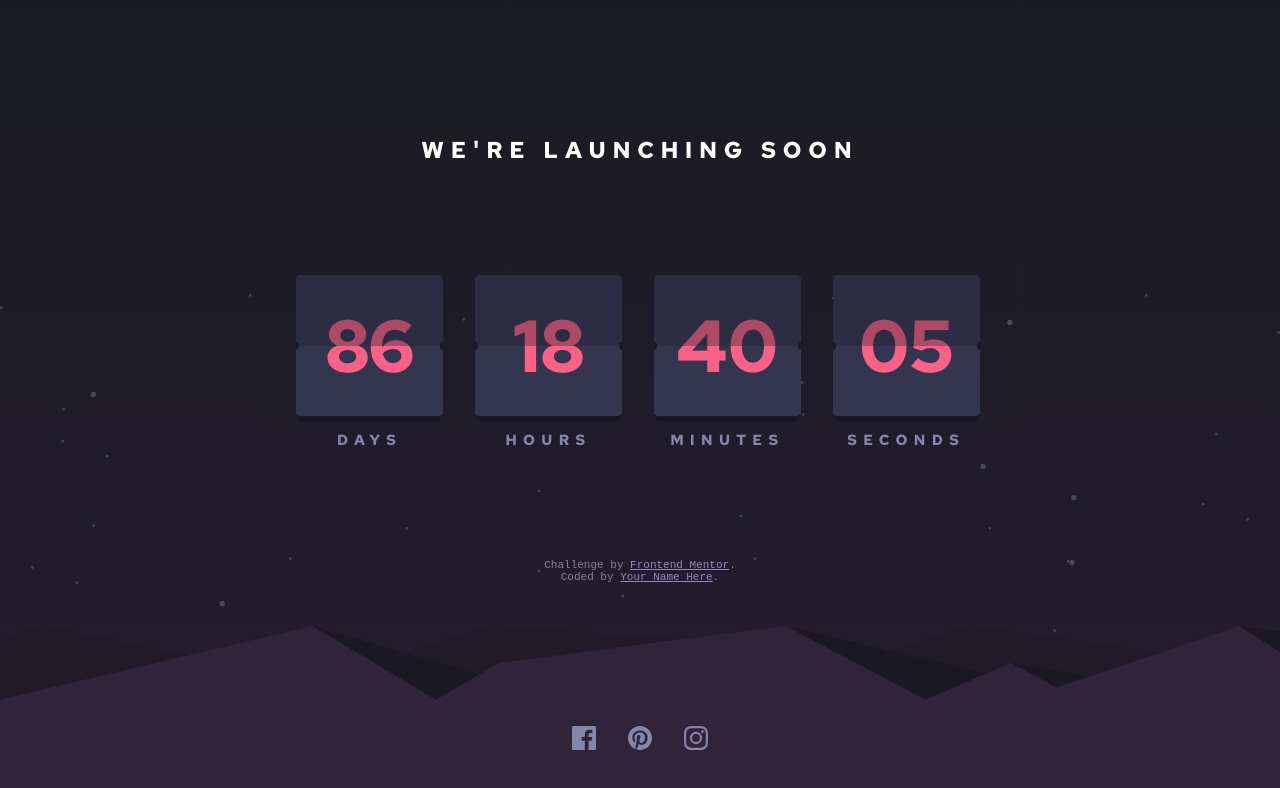
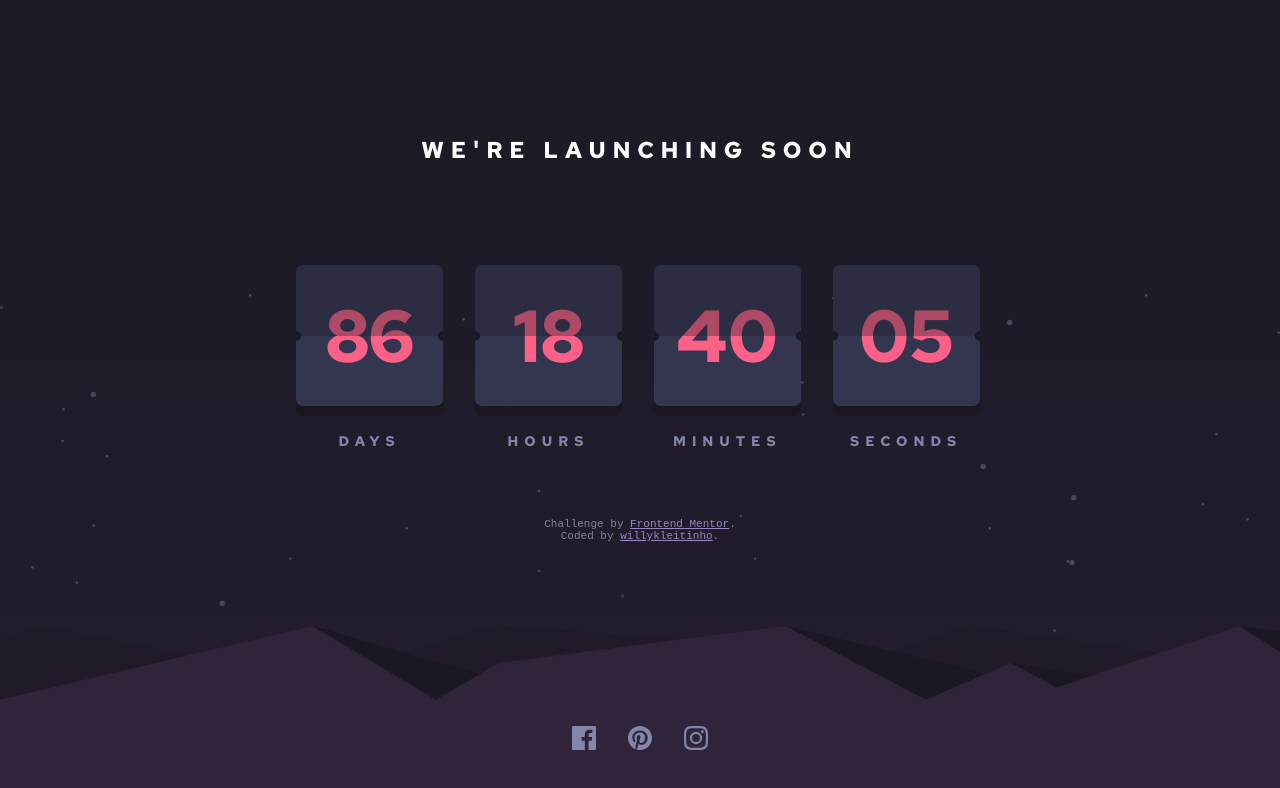
Before and after one commit to willykleitinho/launch-countdown-timer, a plain HTML site: page index.html in a window 1280 px wide. Drawn offline with Linux system fonts and the light colour scheme.

Commit message:
Refactor

```diff
--- a/index.html
+++ b/index.html
@@ -2,59 +2,84 @@
 <html lang="en">
   <head>
     <meta charset="UTF-8">
-  <meta name="viewport" content="width=device-width, initial-scale=1.0"> <!-- displays site properly based on user's device -->
+    <meta name="viewport" content="width=device-width, initial-scale=1.0">
+    <!-- displays site properly based on user's device -->
+
+    <link
+      rel="icon"
+      type="image/png"
+      sizes="32x32"
+      href="./images/favicon-32x32.png"
+   >
+    <link rel="stylesheet" href="style.css">
 
     <script src="script.js"></script>
-  <link rel="icon" type="image/png" sizes="32x32" href="./images/favicon-32x32.png">
-  <link rel="stylesheet" href="style.css">
+
     <title>Frontend Mentor | Launch countdown timer</title>
   </head>
   <body>
     <main>
       <h1>We're launching soon</h1>
 
-    <div class="container">
-      <div class="item">
-        <div class="number" >
+      <section class="container">
+        <div class="number">
+          <p>
             <span id="days-left">08</span>
+            <span class="label">Days</span>
+          </p>
           <div class="dots"></div>
         </div>
-        <div class="label">Days</div>
-      </div>
-      <div class="item">
+
         <div class="number">
+          <p>
             <span id="hours-left">23</span>
+            <span class="label">Hours</span>
+          </p>
           <div class="dots"></div>
         </div>
-        <div class="label">Hours</div>
-      </div>
-      <div class="item">
+
         <div class="number">
+          <p>
             <span id="minutes-left">55</span>
+            <span class="label">Minutes</span>
+          </p>
           <div class="dots"></div>
         </div>
-        <div class="label">Minutes</div>
-      </div>
-      <div class="item">
+
         <div class="number">
+          <p>
             <span id="seconds-left">41</span>
+            <span class="label">Seconds</span>
+          </p>
           <div class="dots"></div>
         </div>
-        <div class="label">Seconds</div>
-      </div>
-    </div>
-    <div class="attribution">
-      Challenge by <a href="https://www.frontendmentor.io?ref=challenge" target="_blank">Frontend Mentor</a>.
+      </section>
+
+      <section class="attribution">
+        Challenge by
+        <a href="https://www.frontendmentor.io?ref=challenge" target="_blank">Frontend Mentor</a>.
         <br>
-      Coded by <a href="#">Your Name Here</a>.
-    </div>
+        Coded by <a href="https://github.com/willykleitinho">willykleitinho</a>.
+      </section>
     </main>
 
     <footer>
       <ul>
-      <li><a href="#"><img src="images/icon-facebook.svg" alt="Facebook"></a></li>
-      <li><a href="#"><img src="images/icon-pinterest.svg" alt="Pinterest"></a></li>
-      <li><a href="#"><img src="images/icon-instagram.svg" alt="Instagram"></a></li>
+        <li>
+          <a href="#" title="Facebook">
+            <img src="images/icon-facebook.svg" alt="Facebook">
+          </a>
+        </li>
+        <li>
+          <a href="#" title="Pinterest">
+            <img src="images/icon-pinterest.svg" alt="Pinterest">
+          </a>
+        </li>
+        <li>
+          <a href="#" title="Instagram">
+            <img src="images/icon-instagram.svg" alt="Instagram">
+          </a>
+        </li>
       </ul>
     </footer>
   </body>
--- a/script.js
+++ b/script.js
@@ -1,31 +1,29 @@
-const targetDate = new Date('February 9, 2022');
-console.log(targetDate.toString());
+window.onload = () => {
+  const format = (value, factor) => String(Math.floor((value / factor))).padStart(2, '0');
 
-var daysLeft, hoursLeft, minutesLeft, secondsLeft;
+  const targetDate = new Date('February 9, 2022');
 
-window.onload = () => {
-
-  daysLeft = document.getElementById('days-left');
-  hoursLeft = document.getElementById('hours-left');
-  minutesLeft = document.getElementById('minutes-left');
-  secondsLeft = document.getElementById('seconds-left');
+  const daysLeft = document.getElementById('days-left');
+  const hoursLeft = document.getElementById('hours-left');
+  const minutesLeft = document.getElementById('minutes-left');
+  const secondsLeft = document.getElementById('seconds-left');
 
   setInterval(() => {
-    let temp = targetDate - Date.now();
+    let milliseconds = targetDate - Date.now();
 
     // a day has 86.400.000 milliseconds
-    daysLeft.innerText = String(Math.floor((temp / 86400000))).padStart(2, '0');
-    temp %= 86400000;
+    daysLeft.innerText = format(milliseconds, 86400000);
+    milliseconds %= 86400000;
 
     // an hour has 3.600.000 milliseconds
-    hoursLeft.innerText = String(Math.floor((temp / 3600000))).padStart(2, '0');
-    temp %= 3600000;
+    hoursLeft.innerText = format(milliseconds, 3600000);
+    milliseconds %= 3600000;
 
     // a minute has 60.000 milliseconds
-    minutesLeft.innerText = String(Math.floor((temp / 60000))).padStart(2, '0');
-    temp %= 60000;
+    minutesLeft.innerText = format(milliseconds, 60000);
+    milliseconds %= 60000;
 
     // a second has 1.000 milliseconds
-    secondsLeft.innerText = String(Math.floor((temp / 1000))).padStart(2, '0');
-  }, 999);
+    secondsLeft.innerText = format(milliseconds, 1000);
+  }, 990);
 }
--- a/style.css
+++ b/style.css
@@ -3,22 +3,18 @@
 :root {
   --clr-text-secondary: hsl(237, 18%, 59%);
   --clr-text-primary: hsl(345, 95%, 68%);
+  --clr-text-heading: hsl(0, 0%, 100%);
 
-  /* ### Neutral */
-
-  --clr-text-heading: hsl(0, 0%, 100%);
   --clr-1: hsl(236, 21%, 26%);
   --clr-2: hsl(235, 16%, 14%);
   --clr-3: hsl(234, 17%, 12%);
 
-  --font-size-number: clamp(35px, 9.3vw, 73.66px);
-  --font-size-label: clamp(7px, 1.86vw, 14.72px);
-  --font-size-label-spacing: clamp(3px, 0.86vw, 6.33px);
-
   --font-family: "Red Hat Text", sans-serif;
 }
 
-* {
+*,
+*::before,
+*::after {
   box-sizing: border-box;
   margin: 0;
   padding: 0;
@@ -35,9 +31,6 @@ body {
   background-position: 87% 92%, 43% top, top;
   background-size: 250%, 350%, 100% 90%;
   font-family: var(--font-family);
-}
-
-main {
   text-align: center;
 }
 
@@ -56,20 +49,15 @@ h1 {
   margin: 56px auto;
 }
 
-.container .item {
-}
-
 .container .number {
   margin-bottom: 12px;
-  font-size: var(--font-size-number);
+  font-size: clamp(35px, 9.3vw, 73.66px);
   color: var(--clr-text-primary);
   padding: 15% 0;
   background: var(--clr-1);
-  border-radius: 5px;
+  border-radius: 7px;
   position: relative;
-  overflow: hidden;
-  border-bottom: 2px solid var(--clr-3);
-  box-shadow: 0px 5px 0 -2px rgba(0, 0, 0, 0.2);
+  box-shadow: 0px clamp(5px, 1vw, 10px) 0 0px rgba(0, 0, 0, 0.2);
 }
 
 .container .number::before {
@@ -83,7 +71,7 @@ h1 {
   left: 0;
 }
 
-.container .dots {
+.dots {
   position: absolute;
   top: 50%;
   width: 100%;
@@ -95,33 +83,39 @@ h1 {
   display: block;
   position: absolute;
   top: -4px;
-  width: 8px;
-  height: 8px;
-  background: var(--clr-3);
+  border: 4px solid var(--clr-3);
   border-radius: 100px;
+  transform: rotate(45deg);
 }
 
 .dots::before {
   left: -5px;
+  border-left-color: transparent;
+  border-bottom-color: transparent;
 }
 
 .dots::after {
   right: -5px;
+  border-right-color: transparent;
+  border-top-color: transparent;
 }
 
 .container .label {
+  width: 100%;
+  position: absolute;
+  top: 118%;
+  left: 0;
   color: var(--clr-text-secondary);
-  font-size: var(--font-size-label);
-  letter-spacing: var(--font-size-label-spacing);
+  font-size: clamp(7px, 1.86vw, 14px);
+  letter-spacing: clamp(3px, 0.86vw, 6px);
   text-transform: uppercase;
 }
 
-
 footer {
+  width: 100%;
   position: absolute;
   bottom: 0;
   left: 0;
-  width: 100%;
   padding-bottom: 45px;
 }
 
@@ -152,13 +146,19 @@ a:focus {
   }
 
   .container {
-    margin: 110px auto;
+    margin: 100px auto;
+  }
+
+  .dots::before,
+  .dots::after {
+    top: -5px;
+    border-width: 5px;
   }
 }
 
 .attribution {
+  color: rgb(137, 128, 145);
   font-family: monospace;
-  color: rgb(137, 128, 145);
   font-size: 11px;
   text-align: center;
 }
```
Lines whose indentation alone changed are shown as unchanged.
